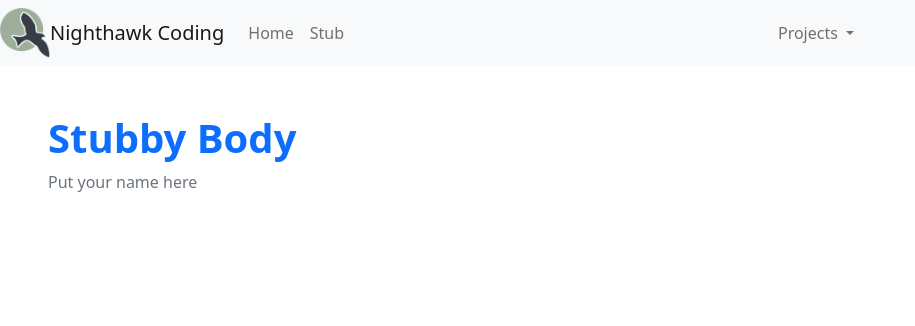
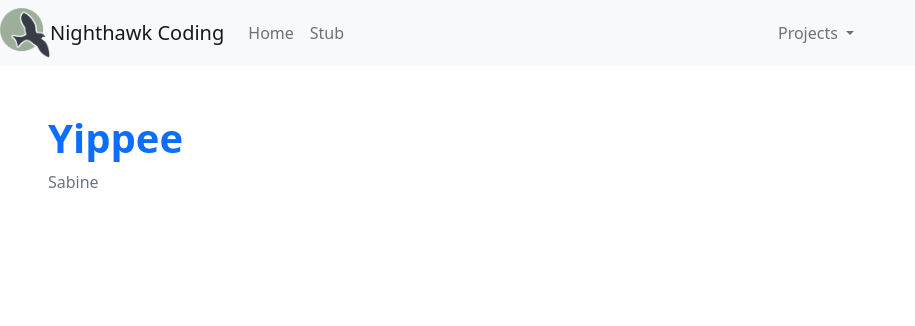
Before and after one commit to sommerss/localserv, a Flask app: page /stub/ in a window 1280 px wide. Shown: the top 326 px of the page, without its empty margins (0-915 px from the left). Run offline with Flask 2, Linux system fonts and the light colour scheme.

Commit message:
modified:   bp_projects/__pycache__/projects.cpython-39.pyc modified:   templates/stub.html

```diff
--- a/templates/stub.html
+++ b/templates/stub.html
@@ -8,8 +8,8 @@
 {% block body %}
     <!- Try building a new body here, bootstrap is a wise choice ->
     <div class="px-5 py-5 mx-auto">
-        <h1 class="text-primary"><strong>Stubby Body</strong></h1>
-        <p class="text-secondary">Put your name here</p>
+        <h1 class="text-primary"><strong>Yippee</strong></h1>
+        <p class="text-secondary">Sabine</p>
     </div>
 {% endblock %}
 
```
